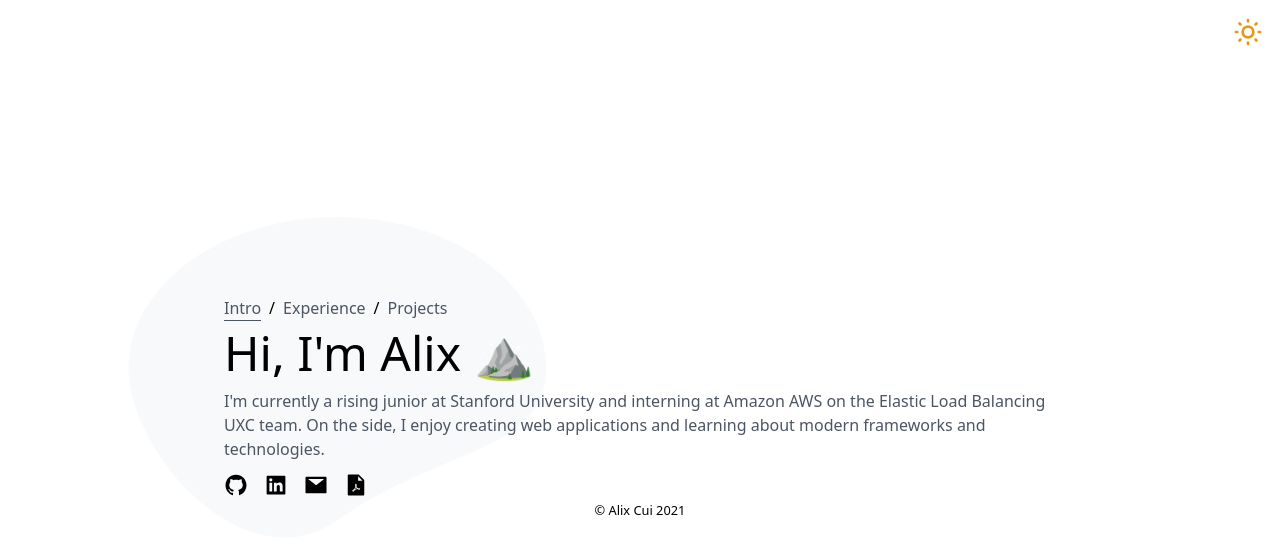
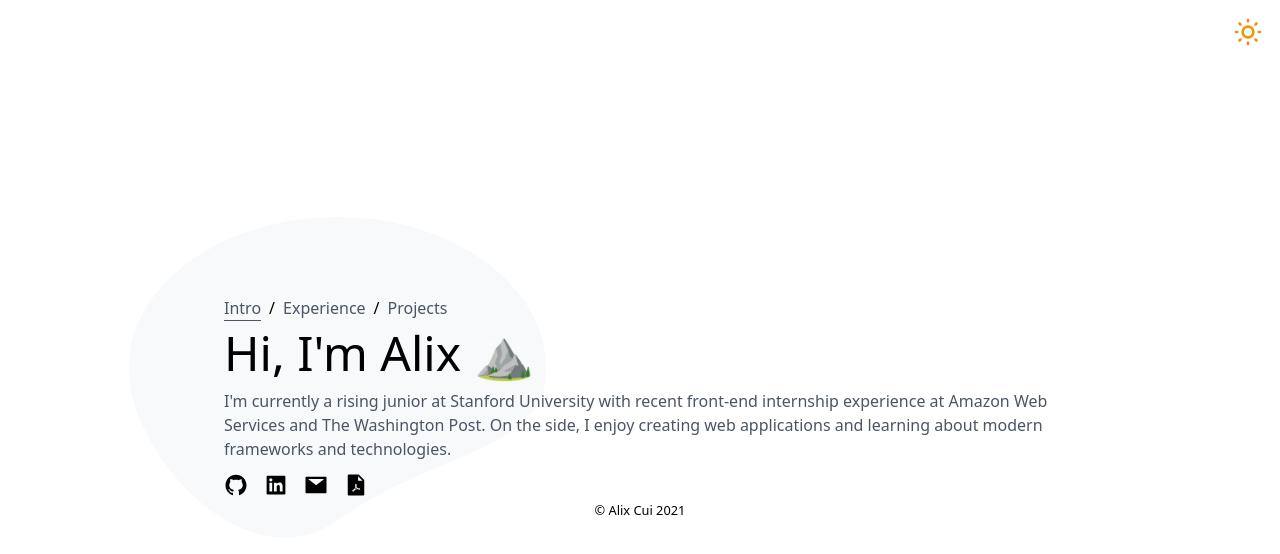
Before and after one commit to acui51/personal-website, a Next.js app: page / in a window 1280 px wide. Shown: the top 554 px of the page. Built offline with nearby package versions, Linux system fonts and the light colour scheme.

Commit message:
summer 2021 update

```diff
--- a/pages/experience/index.js
+++ b/pages/experience/index.js
@@ -33,7 +33,7 @@ const Experience = () => {
           <Breadcrumb />
           <h1 className="text-5xl whitespace-nowrap mb-4">Experience</h1>
           <ExperienceBullet
-            company="Amazon"
+            company="Amazon Web Services"
             occupation="Software Development Engineer Intern"
             dates="Jun 2021 - Sep 2021"
             technologies={[
@@ -43,12 +43,14 @@ const Experience = () => {
               "RSpec",
               "Python",
               "Selenium",
+              "AWS suite",
             ]}
             description={[
               "Created the entire front-end of an internal tool that lets PMs and engineers grant API and Console permissions of varying degrees to multiple EC2 users at once.",
               "Conducted user interviews, created mock ups in Figma, and polled project stakeholders weekly to ensure design aligned with user needs.",
               "Developed the entire front-end using Ruby on Rails for templating HTML, jQuery for dynamic client-side logic, and SCSS for styling and responsiveness.",
               "Wrote unit and integration tests with RSpec, Python and Selenium with 90% code coverage percentage.",
+              "Contributed to the implementation of a Slackbot notification system using AWS suite (SNS, Chatbot, CloudMetrics).",
             ]}
             color="rgb(255, 153, 0)"
           />
--- a/pages/index.js
+++ b/pages/index.js
@@ -47,14 +47,10 @@ export default function Home() {
               Hi, I'm Alix {theme === "light" ? "⛰" : "🌋"}
             </h1>
             <p className="mb-3 text-gray-600 dark:text-gray-200">
-              {/* I'm currently taking a leave of absence from Stanford and
-              interning at The Washington Post as a software engineer on the
-              site team. On the side, I enjoy creating web applications and
-              learning about new modern frameworks and technologies. */}
-              I'm currently a rising junior at Stanford University and interning
-              at Amazon AWS on the Elastic Load Balancing UXC team. On the side,
-              I enjoy creating web applications and learning about modern
-              frameworks and technologies.
+              I'm currently a rising junior at Stanford University with recent
+              front-end internship experience at Amazon Web Services and The
+              Washington Post. On the side, I enjoy creating web applications
+              and learning about modern frameworks and technologies.
             </p>
             <div className="flex">
               <a
```
